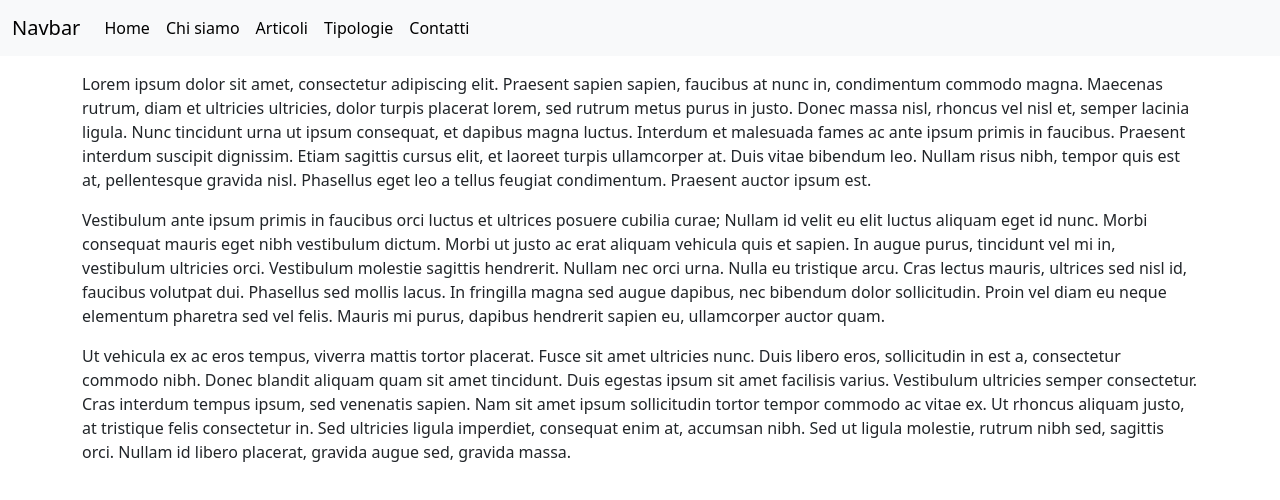
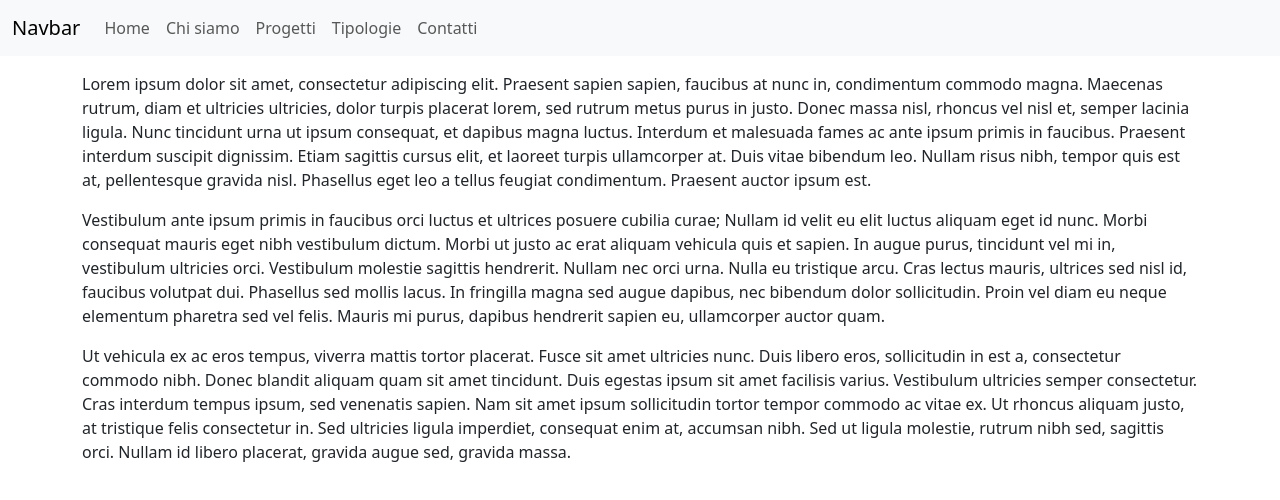
Before and after one commit to GiacomoBozzolino/vite-boolfolio, a Vue app: page / in a window 1280 px wide. Shown: the top 500 px of the page. Built offline with nearby package versions, Linux system fonts and the light colour scheme.

Commit message:
[FEAT] settaggio link a pagine in menu header

```diff
--- a/src/App.vue
+++ b/src/App.vue
@@ -1,10 +1,10 @@
 <script >
-    import AppMain from './components/AppMain.vue';
+    import Projects from './pages/Projects.vue';
     import AppHeader from './components/AppHeader.vue';
 
     export default{
       components :{
-        AppMain,
+        Projects,
         AppHeader,
       }
      }
--- a/src/components/AppHeader.vue
+++ b/src/components/AppHeader.vue
@@ -8,12 +8,14 @@
                 menuItems:[
                     {
                         label:'Home',
+                        routeName: 'Home'
                     },
                     {
                         label:'Chi siamo',
                     },
                     {
-                        label:'Articoli',
+                        label:'Progetti',
+                        routeName: 'Projects'
                     },
                     {
                         label:'Tipologie',
@@ -42,7 +44,9 @@
                 <div class="collapse navbar-collapse" id="navbarNav">
                     <ul class="navbar-nav">
                         <li class="nav-item" v-for="(item, index) in menuItems" :key="index">
-                            <a class="nav-link active" aria-current="page" href="#">{{item.label}}</a>
+                           <router-link class="nav-link" :to="{name: item.routeName}">
+                            {{item.label}}
+                        </router-link>
                         </li>
                     </ul>
                 </div>
--- a/src/components/AppMain.vue
+++ b/src/pages/Projects.vue
@@ -1,9 +1,9 @@
 <script>
 import axios from 'axios';
-import AppLoader from './AppLoader.vue';
+import AppLoader from '../components/AppLoader.vue';
 
     export default {
-        name: 'AppMain',
+        name: 'Projects',
 
 
         components:{
--- a/src/router.js
+++ b/src/router.js
@@ -1,6 +1,7 @@
 import { createRouter, createWebHistory } from "vue-router";
 
 import HomePage from './pages/HomePage.vue';
+import Projects from './pages/Projects.vue';
 
 
 const router = createRouter({
@@ -11,6 +12,11 @@ const router = createRouter({
             name:'Home',
             component: HomePage,
         },
+        {
+            path:'/projects',
+            name:'Projects',
+            component: Projects,
+        },
     ]
 })
 
```
